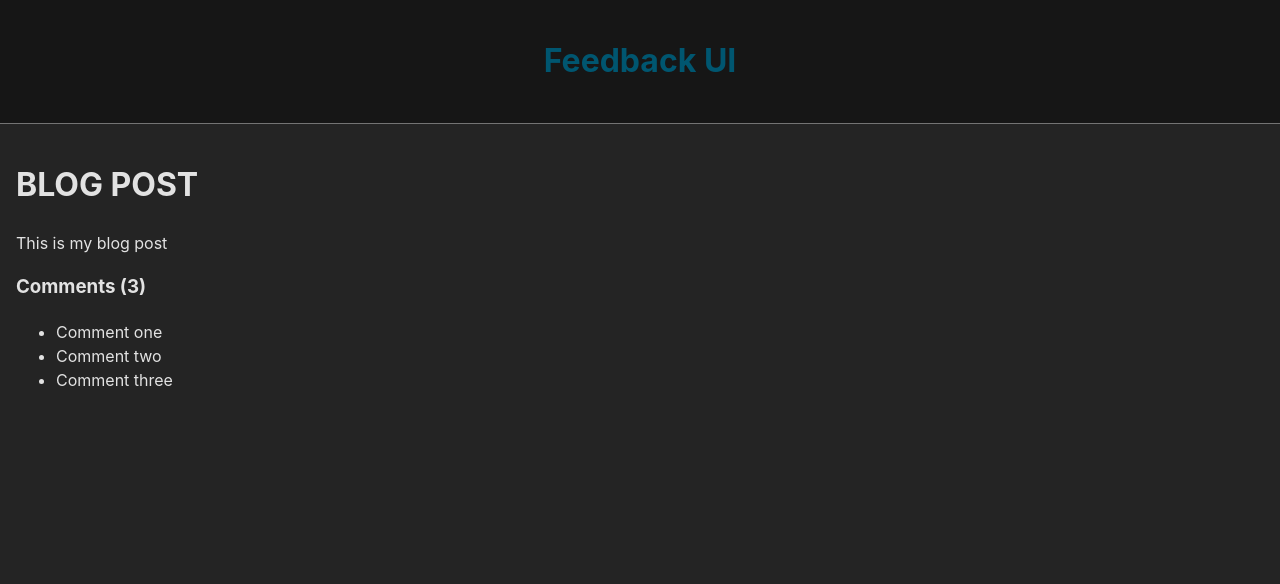
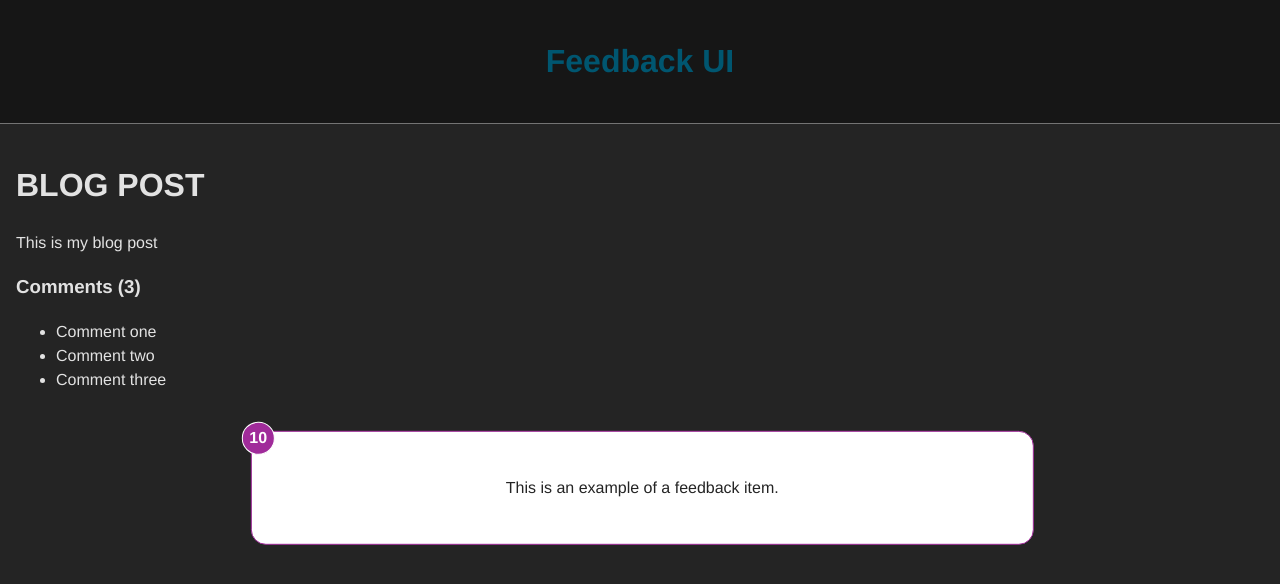
Before and after one commit to yusufalperendumlu/feedback-app, a React (Create React App) app: page / in a window 1280 px wide. Shown: the top 584 px of the page. Built offline with nearby package versions, Linux system fonts and the light colour scheme.

Commit message:
feat: block created for comment line

```diff
--- a/src/App.js
+++ b/src/App.js
@@ -1,4 +1,5 @@
 import Header from "./components/Header";
+import FeedbackItem from "./components/FeedbackItem";
 
 
 function App() {
@@ -37,6 +38,7 @@ function App() {
 
             {showComments && commentBlock}
 
+            <FeedbackItem />
             </div>
 
         </>
--- /dev/null
+++ b/src/components/FeedbackItem.jsx
@@ -0,0 +1,14 @@
+import { useState } from "react";
+
+function FeedbackItem() {
+
+
+    return (
+        <div className="card">
+            <div className="num-display">10</div>
+            <div className="text-display">This is an example of a feedback item.</div>
+        </div>
+    )
+}
+
+export default FeedbackItem;
--- a/src/index.css
+++ b/src/index.css
@@ -30,6 +30,7 @@ body {
   width: 100vw;
   overflow: hidden;
   flex-direction: column;
+  font-family: "Franklin Gothic Medium", "Arial Narrow", Arial, sans-serif;
 }
 
 header {
@@ -42,4 +43,32 @@ header {
 
 .container {
   padding: 1rem;
+}
+
+.card {
+  height: 5rem;
+  width: 60%;
+  padding: 1rem;
+  background: #fff;
+  color: #242424;
+  font-weight: 500;
+  display: flex;
+  align-items: center;
+  justify-content: center;
+  flex-direction: column;
+  border-radius: 15px;
+  position: relative;
+  border: 1px solid #a02b9a;
+  transform: translate(30%, 20%);
+}
+.card .num-display {
+  position: absolute;
+  top: -10px;
+  left: -10px;
+  background: #a02b9a;
+  font-weight: 700;
+  color: #fff;
+  padding: 0.2rem 0.4rem;
+  border-radius: 50%;
+  border: 1px solid #fff;
 }/*# sourceMappingURL=index.css.map */
--- a/src/index.scss
+++ b/src/index.scss
@@ -34,6 +34,7 @@ body
     width: 100vw;
     overflow: hidden;
     flex-direction: column;
+    font-family: 'Franklin Gothic Medium', 'Arial Narrow', Arial, sans-serif;
 }
 
 header
@@ -53,3 +54,34 @@ header
     //background-color: #242424;
     //color: #fff;
 }
+
+.card
+{
+    height: 5rem;
+    width: 60%;
+    padding: 1rem;
+    background: #fff;
+    color: #242424;
+    font-weight: 500;
+    display: flex;
+    align-items: center;
+    justify-content: center;
+    flex-direction: column;
+    border-radius: 15px;
+    position: relative;
+    border: 1px solid #a02b9a;
+    transform: translate(30%, 20%);
+
+    .num-display
+    {
+        position: absolute;
+        top: -10px;
+        left: -10px;
+        background: #a02b9a;
+        font-weight: 700;
+        color: #fff;
+        padding: 0.2rem 0.4rem;
+        border-radius: 50%;
+        border: 1px solid #fff;
+    }
+}
```
Also changed, not shown: 1 other file (tests, documents, lock files or other folders).
